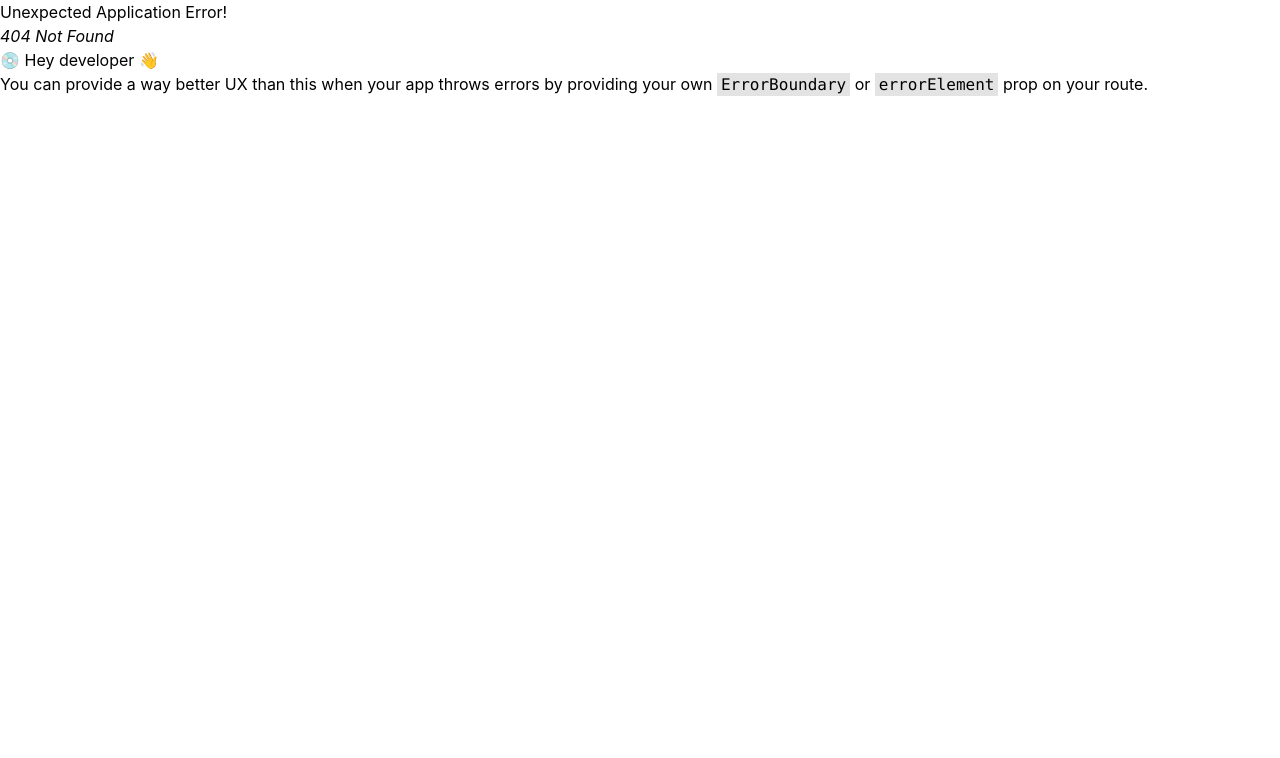
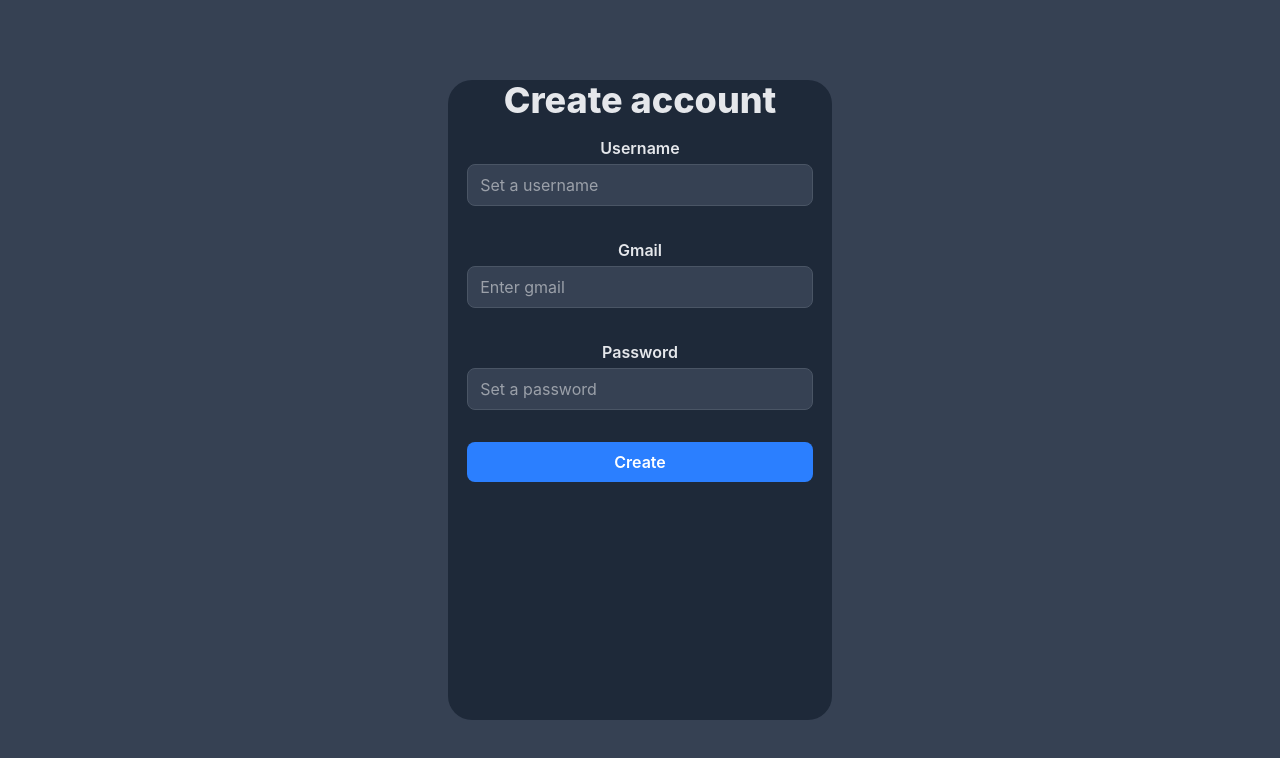
Before and after one commit to Syedikram12345/Talk-Flow, a React (Vite) app in the folder chat-client/: page /signup in a window 1280 px wide. Before the commit this address had no page. Shown: the top 758 px of the page. Built offline with nearby package versions, Linux system fonts and the light colour scheme.

Commit message:
added a signUp page and a profile page

```diff
--- a/chat-client/src/App.jsx
+++ b/chat-client/src/App.jsx
@@ -3,7 +3,7 @@ import Header from "./components/Header";
 import Modes from "./components/Modes";
 import { Outlet } from "react-router-dom";
 import { toast, Toaster } from "sonner";
-import { AlertDialogAction } from "./components/ui/alert-dialog";
+import SignUp from "./components/SignUp";
 
 function App() {
   const [chatList, setChatList] = useState(() => {
@@ -47,7 +47,6 @@ function App() {
           <Outlet context={{ chatList, addChat, deleteChat }} />
         </div>
       </div>
-
       <Toaster position="top-right" />
     </div>
   );
--- a/chat-client/src/components/Chats.jsx
+++ b/chat-client/src/components/Chats.jsx
@@ -8,21 +8,26 @@ import {
   AlertDialogDescription,
   AlertDialogFooter,
   AlertDialogHeader,
-  AlertDialogMedia,
   AlertDialogTitle,
   AlertDialogTrigger,
 } from "@/components/ui/alert-dialog";
 import { Button } from "@/components/ui/button";
-import { Trash2Icon } from "lucide-react";
 
 function Chats() {
   const [selected, setSelected] = useState(null);
   const [currentChat, setCurrentChat] = useState(null);
   const { chatList, deleteChat } = useOutletContext();
+  const [isMobileView, setIsMobileView] = useState(false);
 
   return (
     <div className="h-full flex w-full text-gray-100">
-      <div className="min-w-[25vw] h-full overflow-y-auto bg-gray-800 border-t-2 border-blue-500">
+      <div
+        className={`
+    min-w-full sm:min-w-[25vw] h-[90%] sm:h-full overflow-y-auto bg-gray-800 border-t-2 border-blue-500
+    ${isMobileView ? "hidden" : "block"}
+    sm:block
+  `}
+      >
         <div className="p-4 text-xl font-semibold border-b border-gray-700">
           Chats
         </div>
@@ -33,6 +38,9 @@ function Chats() {
               onClick={() => {
                 setSelected(index);
                 setCurrentChat(chat.name);
+                if (window.innerWidth < 768) {
+                  setIsMobileView(true);
+                }
               }}
               className={`p-4 border-b border-gray-700 hover:bg-gray-700 cursor-pointer ${
                 selected === index
@@ -47,10 +55,18 @@ function Chats() {
         </div>
       </div>
 
-      <div className="flex-1 flex flex-col h-full border-t-4 border-blue-500 bg-gray-900">
+      <div className="flex-1 flex flex-col h-[90%] sm:h-full border-t-4 border-blue-500 bg-gray-900">
         {selected !== null ? (
           <>
             <div className="p-4 border-b border-gray-700 sticky top-0 z-10 flex justify-between bg-gray-800">
+              {isMobileView && (
+                <button
+                  onClick={() => setIsMobileView(false)}
+                  className="text-white text-3xl sm:hidden"
+                >
+                  ⬅
+                </button>
+              )}
               <div>
                 <h2 className="font-semibold text-lg">{currentChat}</h2>
                 <p className="text-xs text-gray-400">
--- a/chat-client/src/components/Feedback.jsx
+++ b/chat-client/src/components/Feedback.jsx
@@ -15,7 +15,7 @@ function Feedback() {
   }
   return (
     <div className="flex h-full items-center justify-center">
-      <div className="w-[40%] h-[90%] bg-gray-800 rounded-2xl p-6 shadow-md">
+      <div className=" w-full max-w-md h-[80%] sm:h-[90%] bg-gray-800 rounded-2xl p-6 shadow-md">
         <h1 className="font-extrabold text-center text-3xl mb-6 text-white">
           We value your opinion
         </h1>
--- a/chat-client/src/components/Header.jsx
+++ b/chat-client/src/components/Header.jsx
@@ -1,6 +1,7 @@
 import React from "react";
 import { FontAwesomeIcon } from "@fortawesome/react-fontawesome";
 import { faUser, faBell } from "@fortawesome/free-solid-svg-icons";
+import { NavLink } from "react-router-dom";
 
 function Header() {
   return (
@@ -10,9 +11,11 @@ function Header() {
         <button className="p-2 bg-gray-700 hover:bg-gray-600 rounded-lg text-gray-100 transition">
           <FontAwesomeIcon icon={faBell} />
         </button>
-        <button className="p-2 bg-gray-700 hover:bg-gray-600 rounded-lg text-gray-100 transition">
-          <FontAwesomeIcon icon={faUser} />
-        </button>
+        <NavLink to={"/profile"}>
+          <button className="p-2 bg-gray-700 hover:bg-gray-600 rounded-lg text-gray-100 transition">
+            <FontAwesomeIcon icon={faUser} />
+          </button>
+        </NavLink>
       </div>
     </header>
   );
--- /dev/null
+++ b/chat-client/src/components/Profile.jsx
@@ -0,0 +1,43 @@
+import React from "react";
+
+function Profile() {
+  return (
+    <div className="h-full w-full flex flex-col justify-items-start sm:justify-between px-6 py-4">
+      <div className="flex items-center gap-6 ">
+        <div className="h-32 w-32 rounded-full overflow-hidden border-4 border-blue-500 shadow-lg">
+          <img
+            src=""
+            alt="profile"
+            className="w-full h-full object-cover object-center"
+          />
+        </div>
+
+        <div className="text-lg space-y-1">
+          <h3>
+            <span className="font-semibold text-gray-700">Username : </span>
+            Syed Ikram
+          </h3>
+          <h3>
+            <span className="font-semibold text-gray-700">Unique ID : </span>
+            sdjkfg489railsf
+          </h3>
+          <h3>
+            <span className="font-semibold text-gray-700">Chats saved : </span>
+            52
+          </h3>
+        </div>
+      </div>
+
+      <div className="text-right mt-4 ">
+        <button className="px-4 py-2 bg-blue-500 hover:bg-blue-600 transition shadow mr-1.5 rounded-xl text-white">
+          Edit profile
+        </button>
+        <button className="bg-red-600 text-white px-4 py-2 rounded-xl shadow hover:bg-red-700 transition">
+          Logout
+        </button>
+      </div>
+    </div>
+  );
+}
+
+export default Profile;
--- /dev/null
+++ b/chat-client/src/components/SignUp.jsx
@@ -0,0 +1,61 @@
+import React from "react";
+import { useNavigate } from "react-router-dom";
+import { toast, Toaster } from "sonner";
+
+function SignUp() {
+  const navigate = useNavigate();
+  function handleCreate(e) {
+    e.preventDefault();
+    toast.success("Account registered");
+    (setTimeout(() => navigate("/")), 800);
+  }
+  return (
+    <div className="flex items-center justify-center bg-gray-700  w-screen h-screen">
+      <div className=" bg-gray-800 w-[90%] h-[80%] sm:h-[80%] sm:w-[30%] rounded-3xl">
+        <h1 className="text-center font-extrabold text-4xl text-gray-200">
+          Create account
+        </h1>
+        <form
+          className=" flex flex-col gap-4 h-[80%] w-full"
+          onSubmit={handleCreate}
+        >
+          <div className="flex flex-col items-center mt-4">
+            <label className="font-semibold mb-1 text-gray-200">Username</label>
+            <input
+              type="text"
+              className="w-[90%] px-3 py-2 bg-gray-700 text-white rounded-lg border border-gray-600 focus:border-blue-500 focus:ring-2 focus:ring-blue-500 outline-none"
+              placeholder="Set a username"
+            />
+          </div>
+          <div className="flex flex-col items-center mt-4">
+            <label className="font-semibold mb-1 text-gray-200">Gmail</label>
+            <input
+              type="text"
+              className="w-[90%] px-3 py-2 bg-gray-700 text-white rounded-lg border border-gray-600 focus:border-blue-500 focus:ring-2 focus:ring-blue-500 outline-none"
+              placeholder="Enter gmail"
+            />
+          </div>
+          <div className="flex flex-col items-center mt-4">
+            <label className="font-semibold mb-1 text-gray-200">Password</label>
+            <input
+              type="password"
+              className="w-[90%] px-3 py-2 bg-gray-700 text-white rounded-lg border border-gray-600 focus:border-blue-500 focus:ring-2 focus:ring-blue-500 outline-none"
+              placeholder="Set a password"
+            />
+          </div>
+          <div className="flex flex-col items-center mt-4">
+            <button
+              type="submit"
+              className="w-[90%] bg-blue-500 text-white py-2 rounded-lg font-semibold hover:bg-blue-600 transition"
+            >
+              Create
+            </button>
+          </div>
+        </form>
+      </div>
+      <Toaster position="top-right" />
+    </div>
+  );
+}
+
+export default SignUp;
```
Also changed, not shown: chat-client/src/main.jsx (+10 -0 lines).
